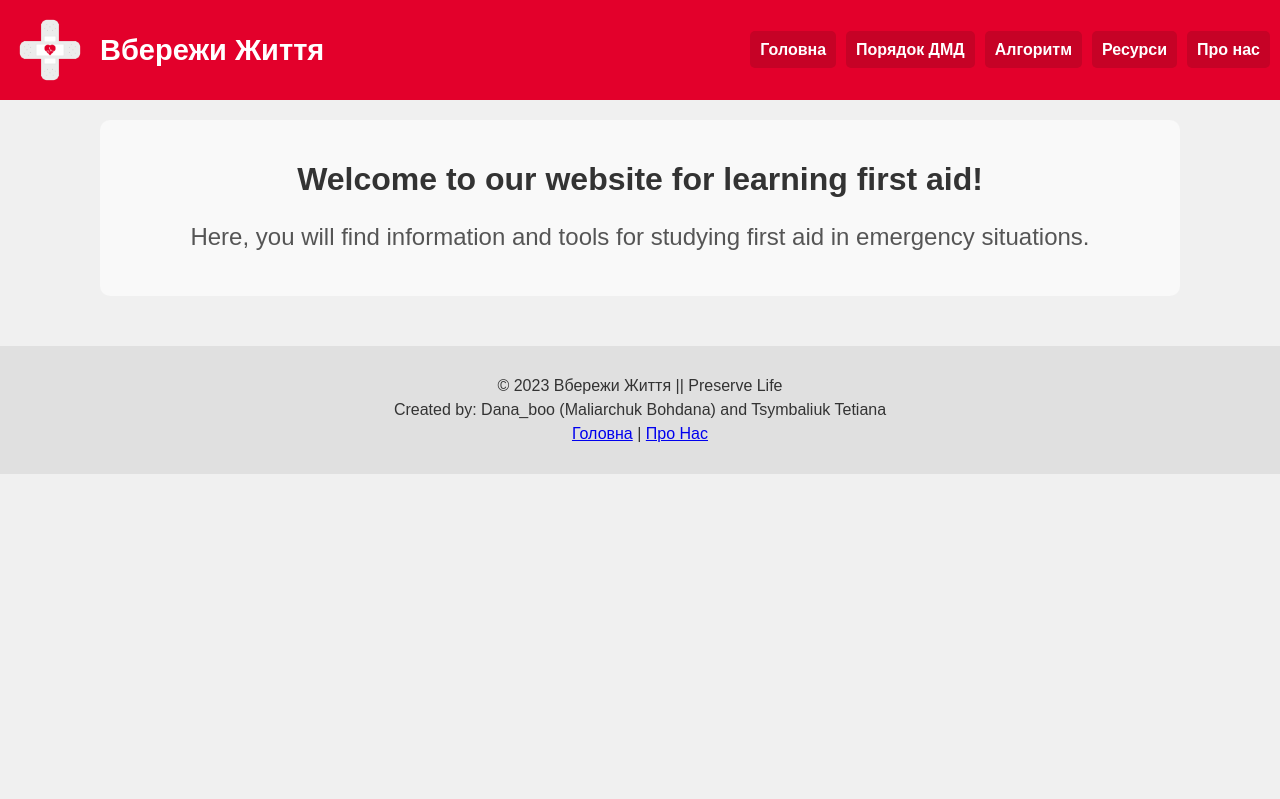
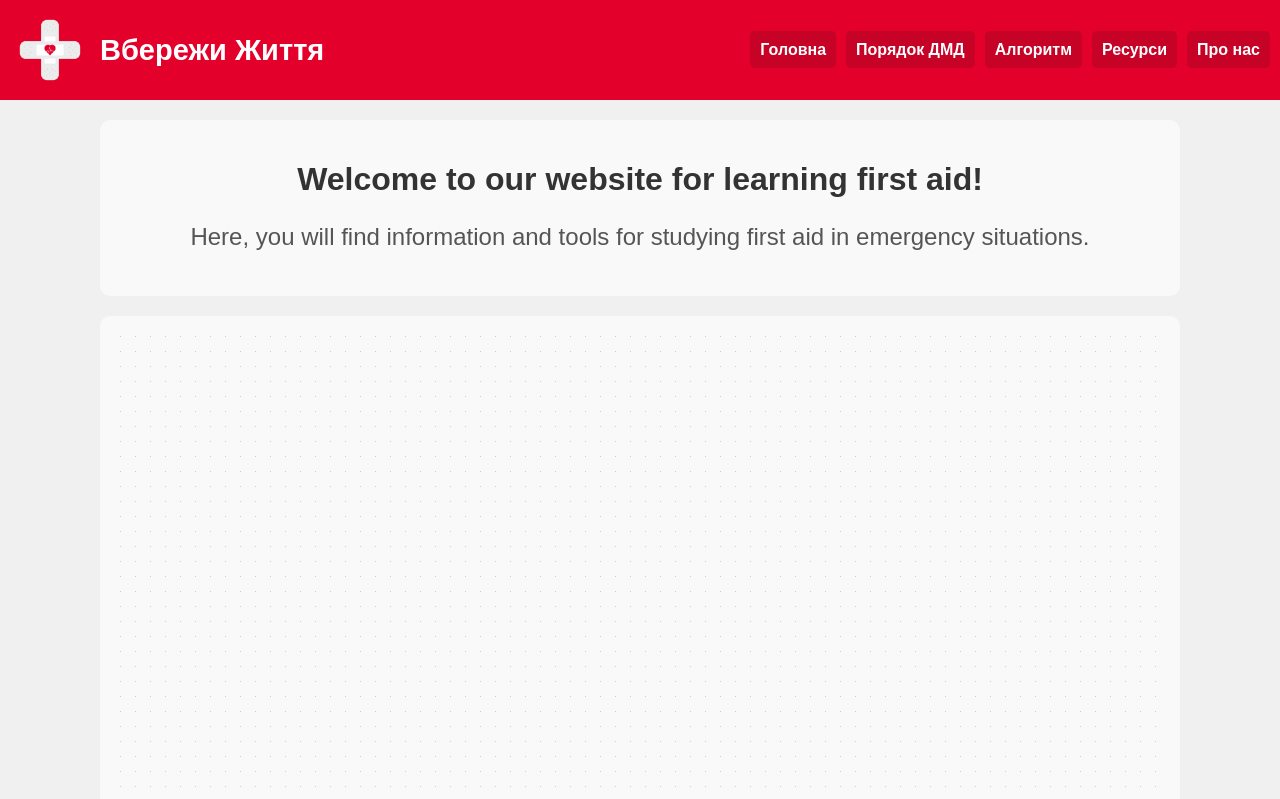
Before and after one commit to DanaBoo/First_aid_backup-forked-, a React (Create React App) app: page /algorithm in a window 1280 px wide. Shown: the top 799 px of the page. Built offline with nearby package versions, Linux system fonts and the light colour scheme.

Commit message:
Update 7 files

```diff
--- a/package.json
+++ b/package.json
@@ -9,8 +9,10 @@
     "loader-utils": "3.2.1",
     "react": "18.2.0",
     "react-dom": "18.2.0",
-    "react-router-dom": "^6.19.0",
-    "react-scripts": "5.0.1"
+    "react-flow-renderer": "^10.3.17",
+    "react-router-dom": "^6.20.1",
+    "react-scripts": "5.0.1",
+    "reactflow": "^11.10.1"
   },
   "devDependencies": {
     "@babel/runtime": "7.13.8"
--- /dev/null
+++ b/src/AlgorithmChart.js
@@ -0,0 +1,66 @@
+import React from "react";
+import ReactFlow, { Background, Controls, MiniMap } from "react-flow-renderer";
+
+const nodes = [
+  {
+    id: "1",
+    type: "default",
+    data: { label: "Start" },
+    position: { x: 100, y: 100 },
+    style: {
+      background: "#e3002b",
+      border: "1px solid #333",
+      borderRadius: "8px",
+      padding: "8px",
+    },
+  },
+  {
+    id: "2",
+    type: "default",
+    data: { label: "Next" },
+    position: { x: 250, y: 100 },
+    style: {
+      background: "#e3002b",
+      border: "1px solid #333",
+      borderRadius: "8px",
+      padding: "8px",
+    },
+  },
+];
+
+const edges = [
+  {
+    id: "e1-2",
+    source: "1",
+    target: "2",
+    animated: true,
+    style: { stroke: "#000", strokeWidth: "2px" },
+  },
+  // Define connections between nodes
+];
+
+const AlgorithmChart = () => {
+  return (
+    <div style={{ height: "900px", width: "100%", margin: "0 auto" }}>
+      <ReactFlow elements={nodes.concat(edges)}>
+        <Background />
+        <Controls />
+        <MiniMap />
+      </ReactFlow>
+    </div>
+  );
+};
+
+{
+  /* const AlgorithmChart = () => {
+  return (
+    <div style={{ height: "500px", width: "80%", margin: "0 auto" }}>
+      <ReactFlow elements={nodes.concat(edges)}>
+        <Background />
+      </ReactFlow>
+    </div>
+  );
+}; */
+}
+
+export default AlgorithmChart;
--- a/src/AlgorithmPage.js
+++ b/src/AlgorithmPage.js
@@ -2,7 +2,7 @@ import React from "react";
 import "./HomePage.css";
 import { motion } from "framer-motion";
 import { Link } from "react-router-dom";
-//import AlgorithmChart from "./AlgorithmChart"; // Import the AlgorithmChart component
+import AlgorithmChart from "./AlgorithmChart";
 
 function AlgorithmPage() {
   return (
@@ -34,7 +34,6 @@ function AlgorithmPage() {
         </div>
       </div>
 
-      {/* Welcome Section */}
       <motion.div
         className="algorithm-start"
         initial={{ opacity: 0, y: 20 }}
@@ -46,6 +45,15 @@ function AlgorithmPage() {
           Here, you will find information and tools for studying first aid in
           emergency situations.
         </p>
+      </motion.div>
+
+      <motion.div
+        className="algorithm-chart"
+        initial={{ opacity: 0, y: 20 }}
+        animate={{ opacity: 1, y: 0 }}
+        transition={{ duration: 1 }}
+      >
+        <AlgorithmChart />
       </motion.div>
 
       <div className="bottom-info">
--- a/src/HomePage.css
+++ b/src/HomePage.css
@@ -236,7 +236,7 @@ body {
   margin-top: 120px;
   margin-left: 100px;
   margin-right: 100px;
-  margin-bottom: 50px; /* Adjust the margin */
+  margin-bottom: 20px; /* Adjust the margin */
   background-color: #f9f9f9;
   color: #333;
   padding: 20px;
@@ -254,6 +254,16 @@ body {
   font-size: 24px;
   color: #555;
   line-height: 1.25;
+}
+
+.algorithm-chart {
+  margin-top: 10px;
+  margin-left: 100px;
+  margin-right: 100px;
+  margin-bottom: 15px; /* Adjust the margin */
+  background-color: #f9f9f9;
+  border-radius: 10px;
+  padding: 20px;
 }
 
 .resources-start {
--- a/src/index.js
+++ b/src/index.js
@@ -11,5 +11,5 @@ root.render(
       {/* Render the entire App component, which contains the Router and Routes */}
       <App />
     </React.StrictMode>
-  </>
+  </>,
 );
```
Also changed, not shown: 2 other files (tests, documents, lock files or other folders).
